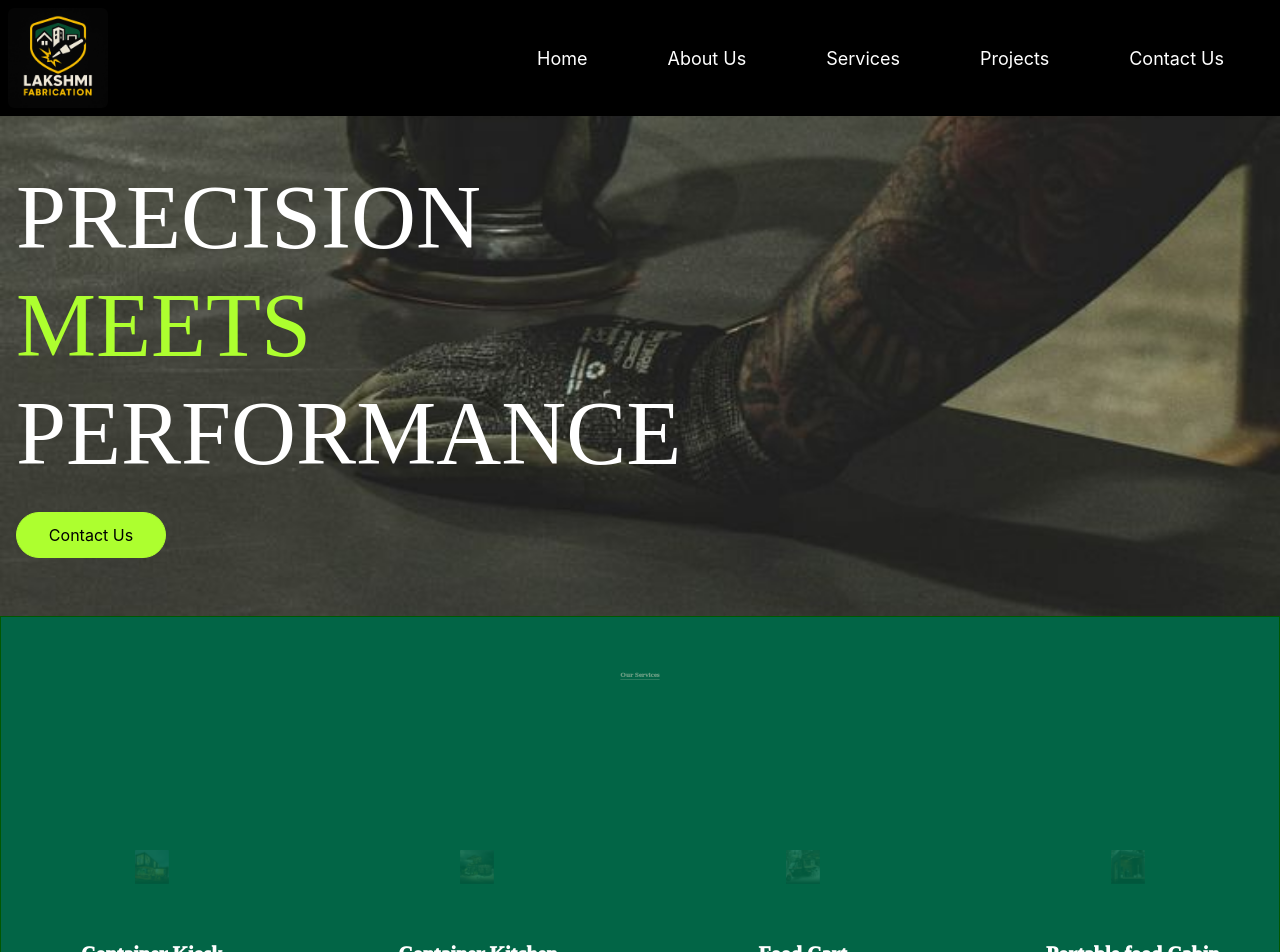
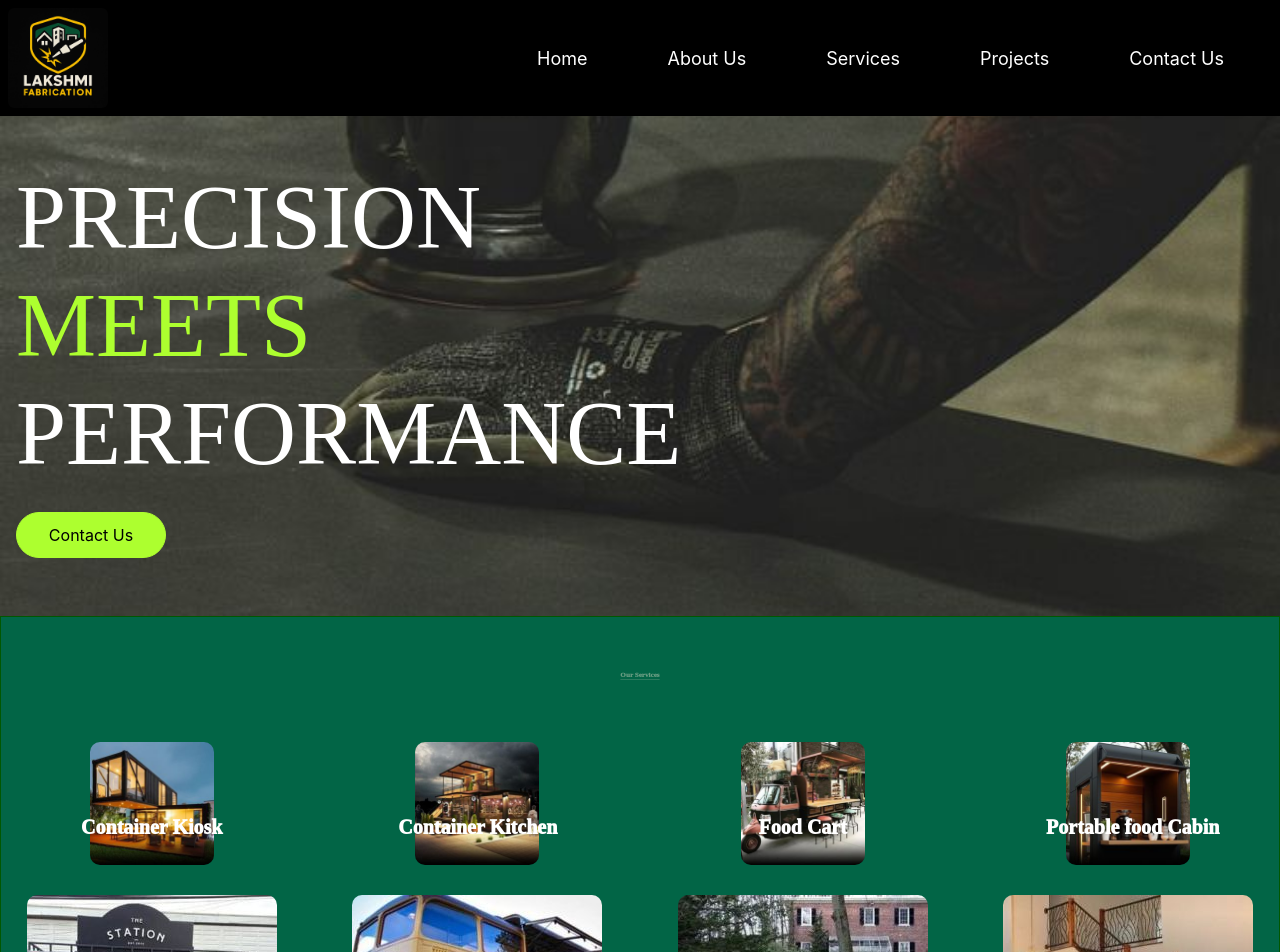
Before and after one commit to aravindhbabu19/fabric7, a React (Create React App) app in the folder ProjectFab/Frontend/myapp/: page /services in a window 1280 px wide. Shown: the top 952 px of the page. Built offline with nearby package versions, Linux system fonts and the light colour scheme.

Commit message:
Update App.css

```diff
--- a/ProjectFab/Frontend/myapp/src/App.css
+++ b/ProjectFab/Frontend/myapp/src/App.css
@@ -451,15 +451,15 @@
 }
 .service-img{
   border-radius: 10px;
-  animation: blink linear;
+  animation: blink1 linear;
   animation-delay: 1s;
   animation-timeline:view();
   animation-range: entry 0% cover 40%;
 }
-@keyframes blink {
+@keyframes blink1 {
     0%{
       height:100px;
-      width:100px
+      width:100px;
     }
     100%{
      height:250px;
```
